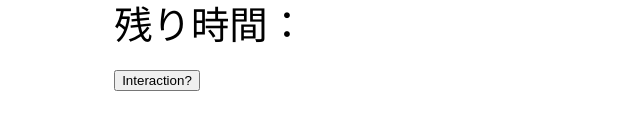
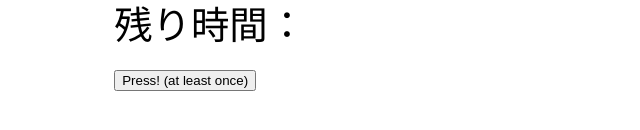
Before and after one commit to kam1arrow/timer, a plain HTML site: page index.html in a window 1280 px wide. Shown: the part 392-522 px from the top of the page, without its empty margins (319-959 px from the left). Drawn offline with nearby package versions, Linux system fonts and the light colour scheme.

Commit message:
Rename the label of button.

```diff
--- a/index.html
+++ b/index.html
@@ -21,7 +21,7 @@
       <p>
         現在の状態：{{currentState}}<br>
         残り時間：{{ countDown }}<br>
-        <input type="button" value="Interaction?" onclick="alert('alertがinteractionに見なされるかのテスト');"/>
+        <input type="button" value="Press! (at least once)" onclick="alert('Thanks!');"/>
       </p>
     </div>
   </div>
```
